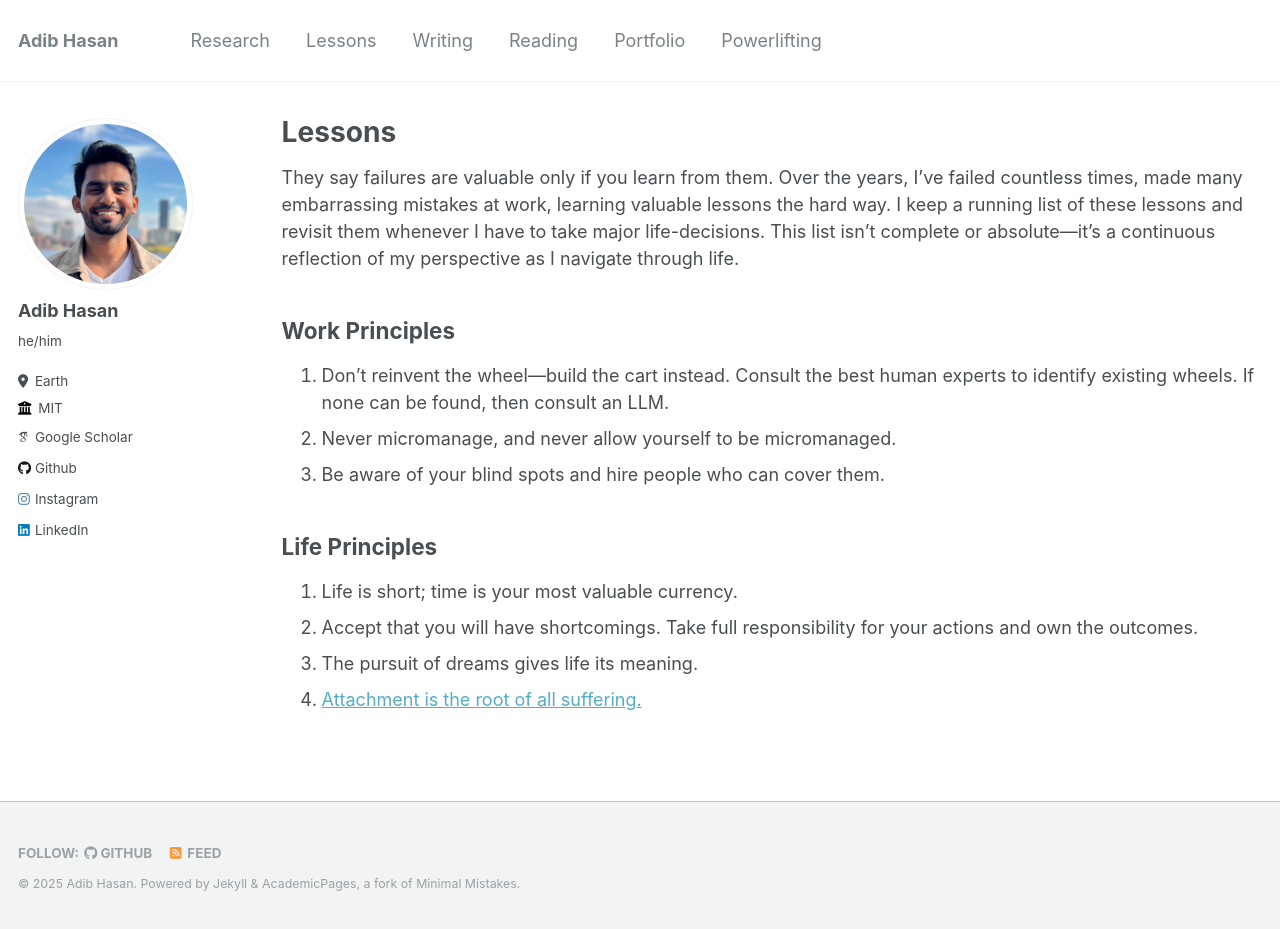
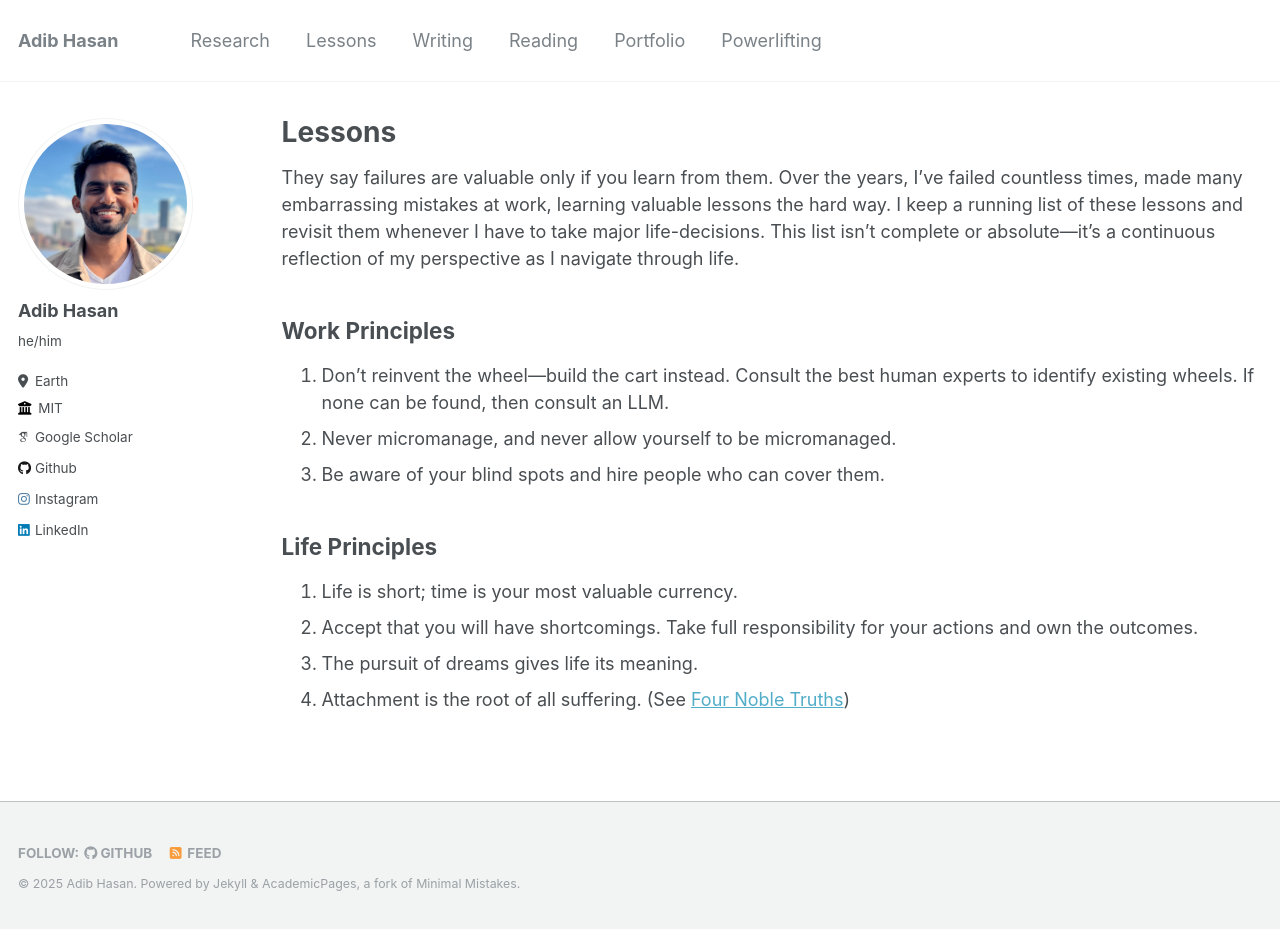
Before and after one commit to Neehan/neehan.github.io, a Jekyll site: the page built from _pages/lessons.md, in a window 1280 px wide and 929 px high. Built offline with Jekyll 4.4.1, drawn with Linux system fonts in a browser that asks for light colours; some web fonts are replaced.

Commit message:
Update lessons.md

```diff
--- a/_pages/lessons.md
+++ b/_pages/lessons.md
@@ -18,4 +18,4 @@ They say failures are valuable only if you learn from them. Over the years, I've
 1. Life is short; time is your most valuable currency.
 2. Accept that you will have shortcomings. Take full responsibility for your actions and own the outcomes.
 3. The pursuit of dreams gives life its meaning.
-4. [Attachment is the root of all suffering.](https://en.wikipedia.org/wiki/Four_Noble_Truths)
+4. Attachment is the root of all suffering. (See [Four Noble Truths](https://en.wikipedia.org/wiki/Four_Noble_Truths))
```
